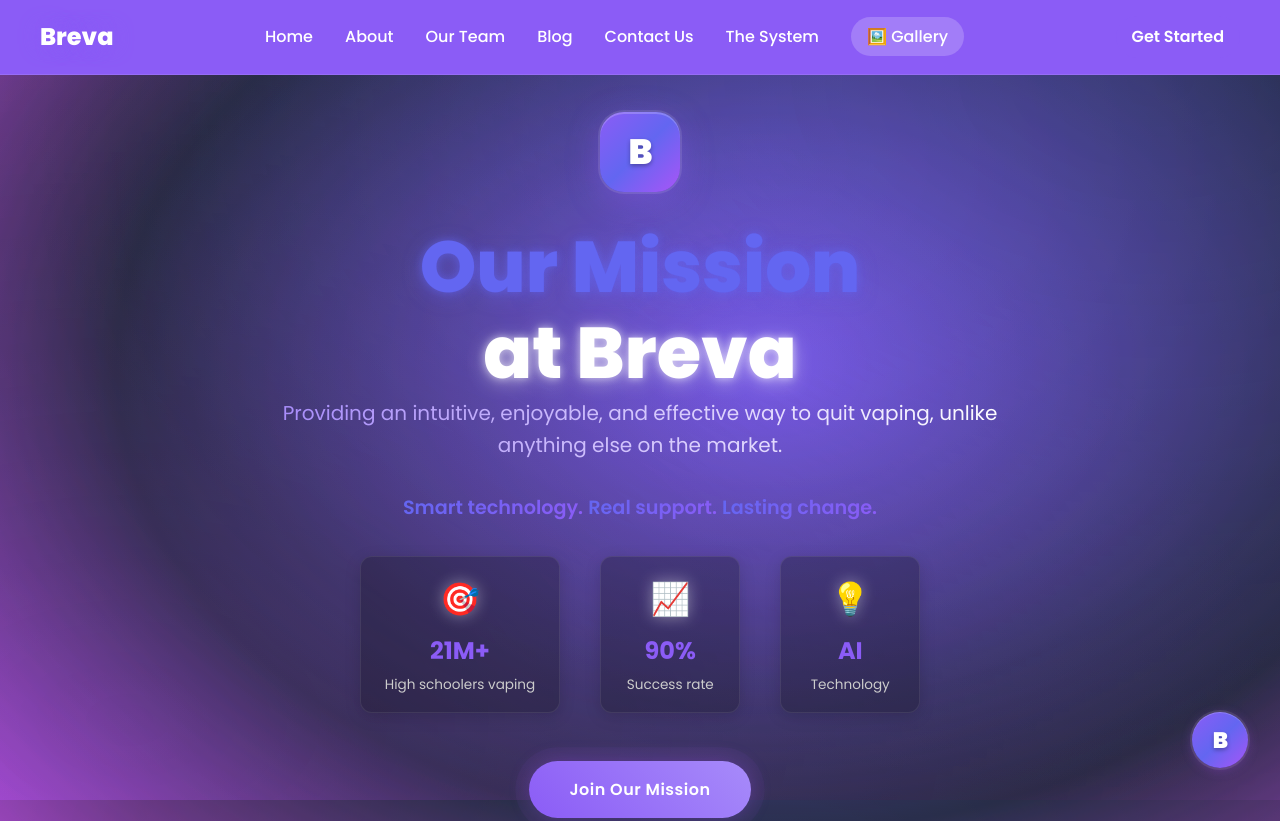
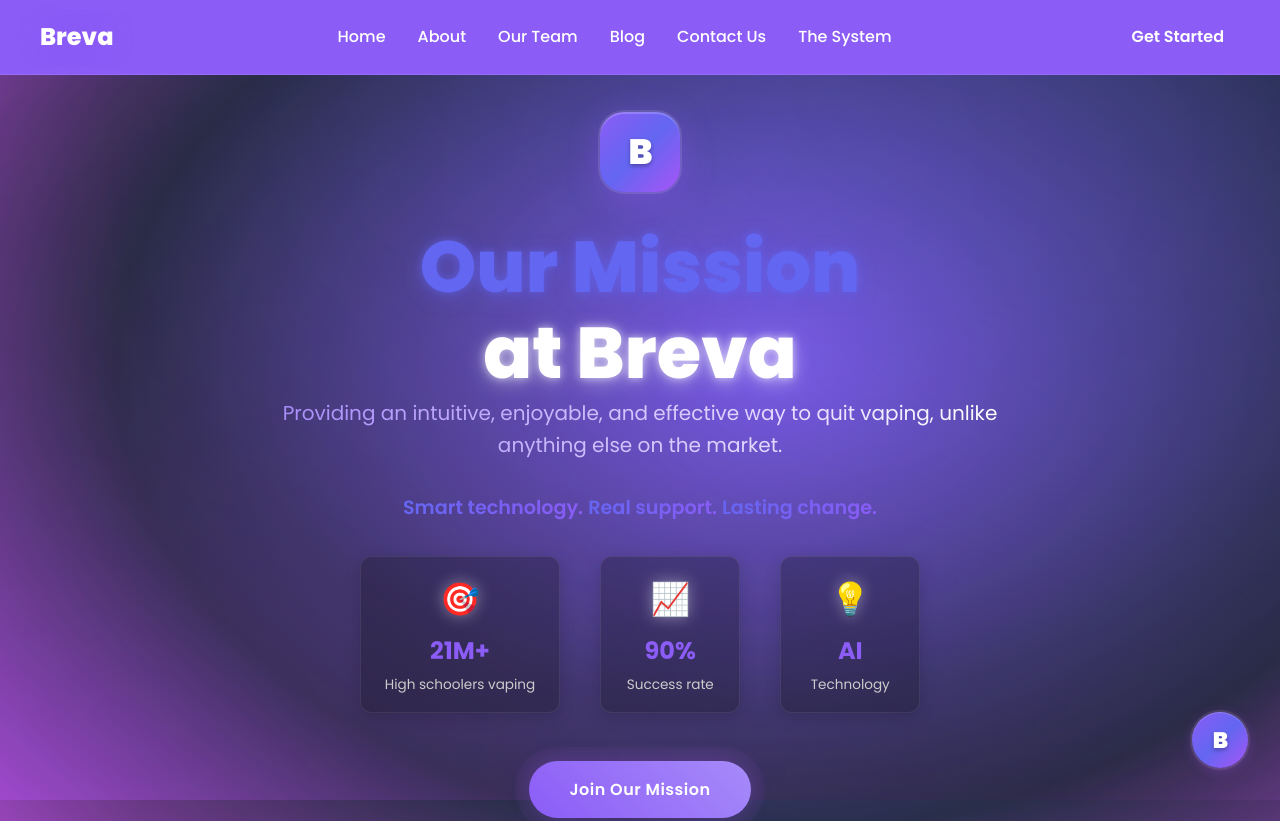
Before and after one commit to hudakjoseph28/Breva, a plain HTML site: page index.html in a window 1280 px wide. Shown: the top 821 px of the page. Drawn offline with Linux system fonts and the light colour scheme.

Commit message:
🧹 Remove gallery link from navigation - clean nav bar

```diff
--- a/index.html
+++ b/index.html
@@ -26,7 +26,6 @@
                 <li><a href="#blog">Blog</a></li>
                 <li><a href="#contact">Contact Us</a></li>
                 <li><a href="#system">The System</a></li>
-                <li><a href="preview/gallery.html" style="background: rgba(255,255,255,0.2); border-radius: 20px; padding: 8px 16px;">🖼️ Gallery</a></li>
             </ul>
             <a href="#contact" class="btn-nav">Get Started</a>
         </div>
```
